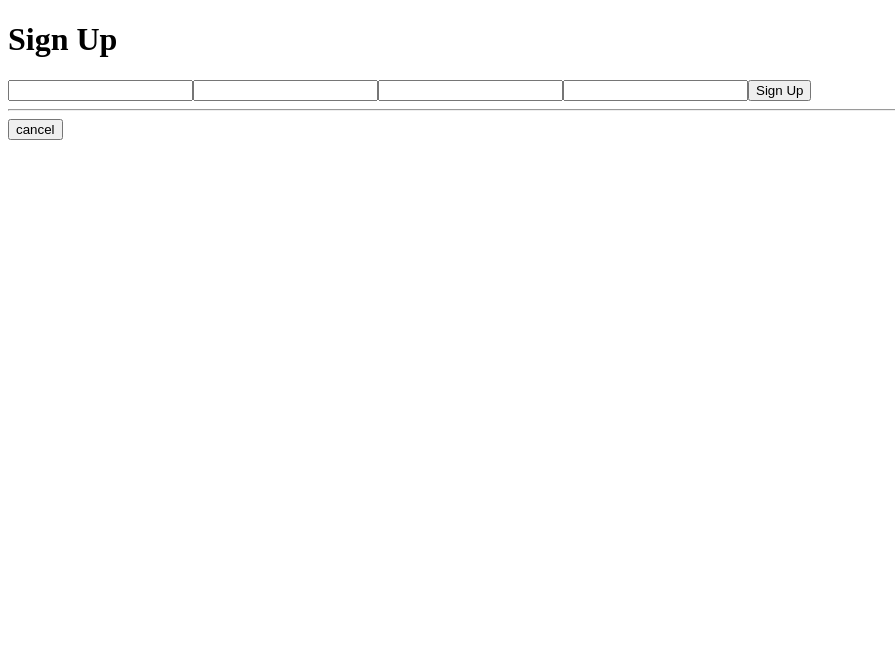
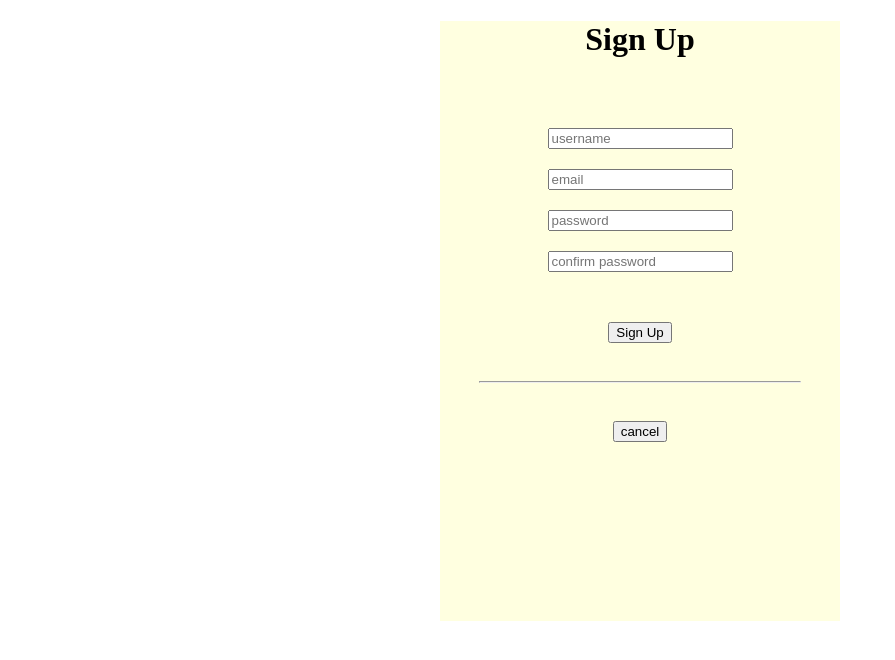
Before and after one commit to AwrenNuit/mood-tracker, a React (Create React App) app: page /signup in a window 1280 px wide. Shown: the top 660 px of the page, without its empty margins (0-895 px from the left). Built offline with nearby package versions, Linux system fonts and the light colour scheme.

Commit message:
created stylesheet, completed basic formatting

```diff
--- /dev/null
+++ b/src/components/Login/Login.css
@@ -0,0 +1,23 @@
+.login-register-btn {
+  margin: 30px;
+}
+
+.login-register-heading {
+  margin-bottom: 70px;
+}
+
+.login-register-hr {
+  width: 80%;
+  color: lightgrey;
+}
+
+.login-register-input {
+  display: block;
+  margin: 20px;
+}
+
+.login-register-main-container {
+  max-width: 400px;
+  height: 600px;
+  background-color: lightyellow;
+}
--- a/src/components/Login/Login.js
+++ b/src/components/Login/Login.js
@@ -1,6 +1,7 @@
 import React, { useCallback, useState } from 'react';
 import { useDispatch } from 'react-redux';
 import { useHistory } from 'react-router-dom';
+import './Login.css';
 
 export default function Login() {
 
@@ -14,17 +15,19 @@ export default function Login() {
   const pushToRegistrationPage = () => history.push('/signup');
 
   return(
-    <div className="login-register-main-container">
-      <h1>Mood Tracker</h1>
-      <div className="login-register-content-container">
-        <form onSubmit={handleLogin}>
-          <input type="text" onChange={(e)=>setUsername(e.target.value)} />
-          <input type="password" onChange={(e)=>setPassword(e.target.value)} />
-          <button type="submit">Log In</button>
-        </form>
-        <hr />
-        <button onClick={pushToRegistrationPage}>sign up</button>
+    <center>
+      <div className="login-register-main-container">
+        <h1 className="login-register-heading">Mood Tracker</h1>
+        <div className="login-register-content-container">
+          <form onSubmit={handleLogin}>
+            <input className="login-register-input" type="text" onChange={(e)=>setUsername(e.target.value)} placeholder="username" />
+            <input className="login-register-input" type="password" onChange={(e)=>setPassword(e.target.value)} placeholder="password" />
+            <button className="login-register-btn" type="submit">Log In</button>
+          </form>
+          <hr className="login-register-hr" />
+          <button className="login-register-btn" onClick={pushToRegistrationPage}>sign up</button>
+        </div>
       </div>
-    </div>
+    </center>
   );
 }
--- a/src/components/Signup/Signup.js
+++ b/src/components/Signup/Signup.js
@@ -1,6 +1,7 @@
 import React, { useCallback, useState } from 'react';
 import { useDispatch } from 'react-redux';
 import { useHistory } from 'react-router-dom';
+import '../Login/Login.css';
 
 export default function Signup() {
 
@@ -16,19 +17,21 @@ export default function Signup() {
   const pushToLoginPage = () => history.push('/');
 
   return(
-    <div className="login-register-main-container">
-      <h1>Sign Up</h1>
-      <div className="login-register-content-container">
-        <form onSubmit={handleSignup}>
-          <input type="text" onChange={(e)=>setUsername(e.target.value)} />
-          <input type="text" onChange={(e)=>setEmail(e.target.value)} />
-          <input type="text" onChange={(e)=>setPassword(e.target.value)} />
-          <input type="text" onChange={(e)=>setConfirmPassword(e.target.value)} />
-          <button type="submit">Sign Up</button>
-        </form>
-        <hr />
-        <button onClick={pushToLoginPage}>cancel</button>
+    <center>
+      <div className="login-register-main-container">
+        <h1 className="login-register-heading">Sign Up</h1>
+        <div className="login-register-content-container">
+          <form onSubmit={handleSignup}>
+            <input className="login-register-input" type="text" onChange={(e)=>setUsername(e.target.value)} placeholder="username" />
+            <input className="login-register-input" type="text" onChange={(e)=>setEmail(e.target.value)} placeholder="email" />
+            <input className="login-register-input" type="text" onChange={(e)=>setPassword(e.target.value)} placeholder="password" />
+            <input className="login-register-input" type="text" onChange={(e)=>setConfirmPassword(e.target.value)} placeholder="confirm password" />
+            <button className="login-register-btn" type="submit">Sign Up</button>
+          </form>
+          <hr className="login-register-hr" />
+          <button className="login-register-btn" onClick={pushToLoginPage}>cancel</button>
+        </div>
       </div>
-    </div>
+    </center>
   );
 }
```
